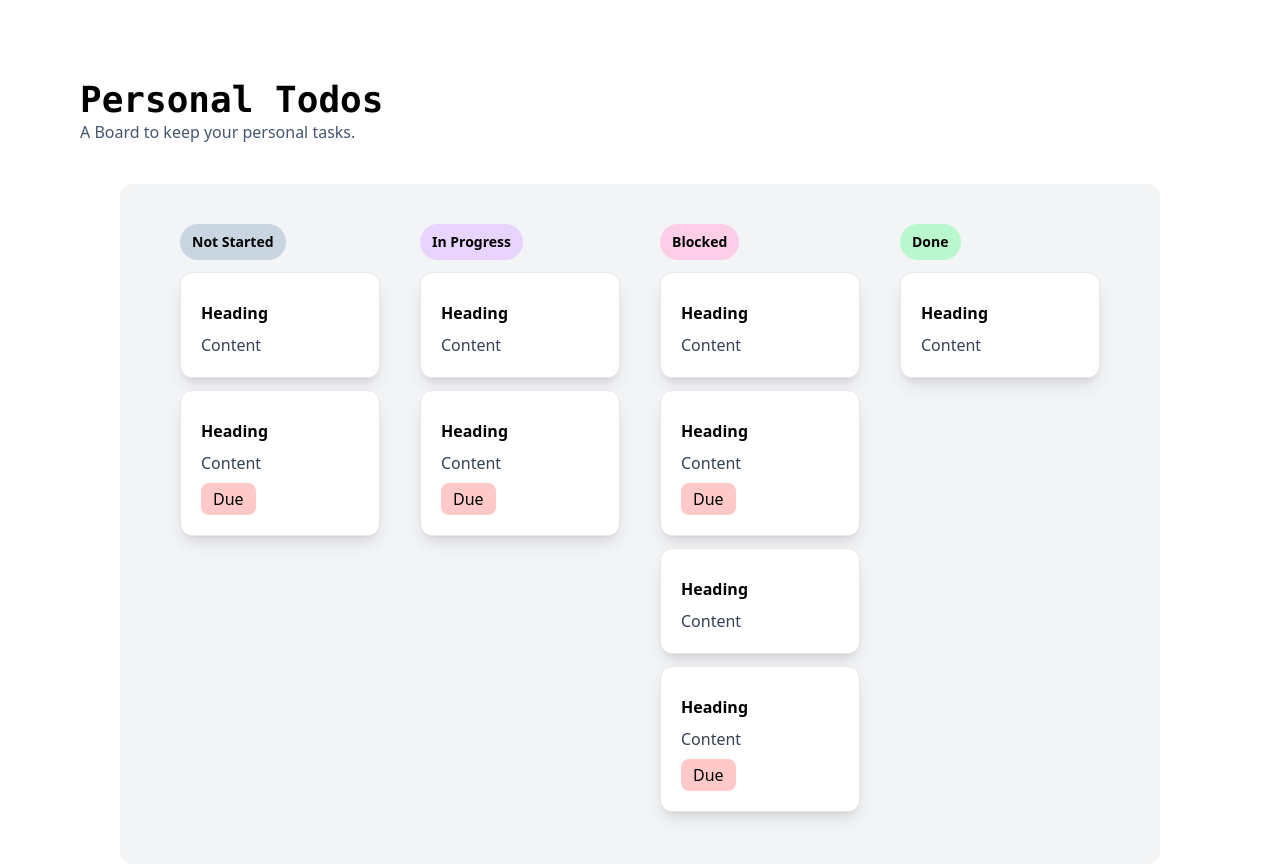
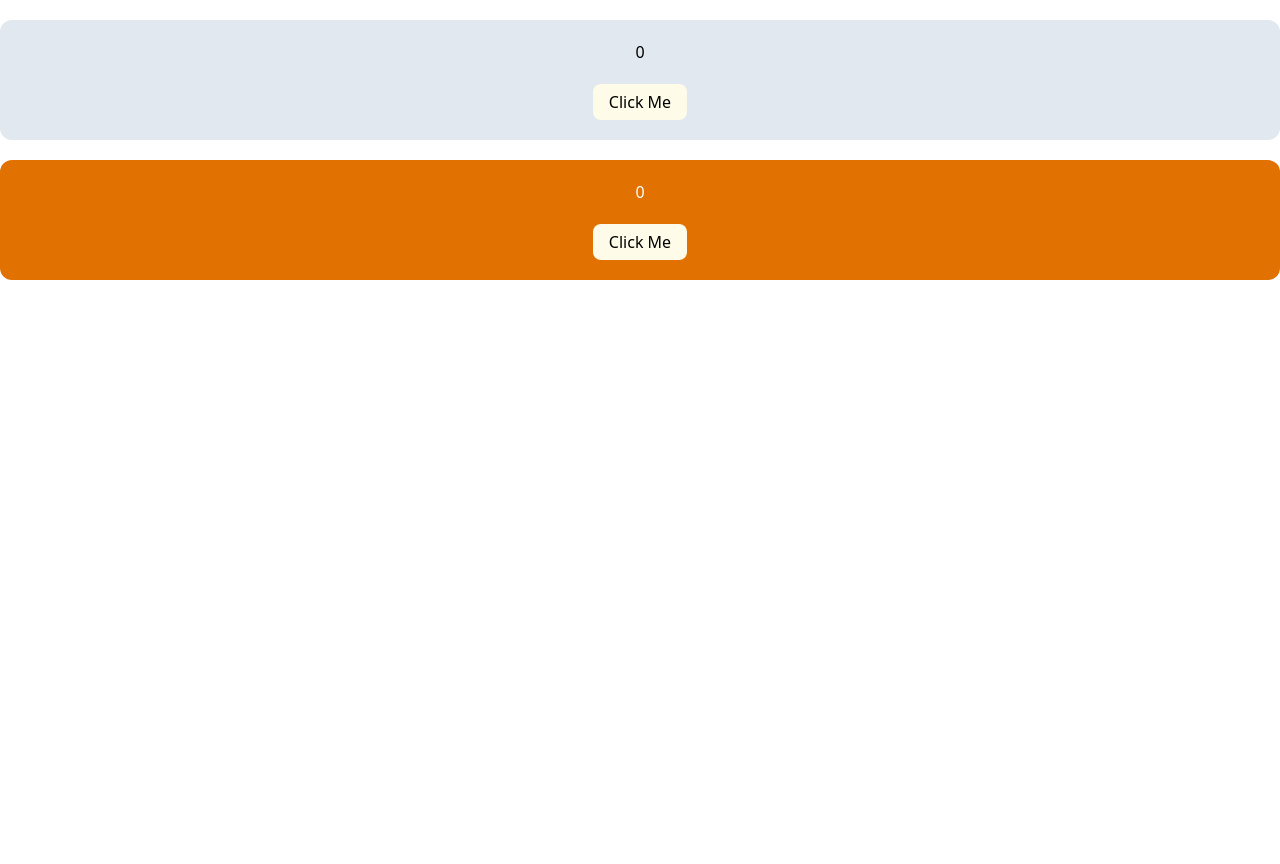
Before and after one commit to thezuraiz/my-react-learning, a React (Vite) app: page / in a window 1280 px wide. After the commit the page ends 800 px from the top, so only its background shows below. Built offline with nearby package versions, Linux system fonts and the light colour scheme.

Commit message:
Learn High Order Component

```diff
--- /dev/null
+++ b/src/apps/hoc/CounterApp.jsx
@@ -0,0 +1,13 @@
+import ClickCounter from "./clickCounter";
+import HoverCounter from "./hoverCount";
+
+const CounterApp = () => {
+  return (
+    <>
+      <ClickCounter />
+      <HoverCounter />
+    </>
+  );
+};
+
+export default CounterApp;
--- /dev/null
+++ b/src/apps/hoc/WrapCounter.jsx
@@ -0,0 +1,15 @@
+import { useState } from "react";
+
+const WrapCounter = (OldComponent) => {
+  return function CounterApp(props) {
+    const [count, setCount] = useState(0);
+
+    const handleCount = () => {
+      setCount((prev) => prev + 2);
+    };
+
+    return <OldComponent count={count} handleCount={handleCount} {...props} />;
+  };
+};
+
+export default WrapCounter;
--- /dev/null
+++ b/src/apps/hoc/clickCounter.jsx
@@ -0,0 +1,20 @@
+/* eslint-disable react/prop-types */
+
+import WrapCounter from "./WrapCounter";
+
+const ClickCounter = (props) => {
+  let { count, handleCount } = props;
+  return (
+    <div className="p-5 m-5 mx-auto bg-slate-200 container text-center rounded-xl">
+      <h3>{count}</h3>
+      <button
+        onClick={handleCount}
+        className="rounded-lg px-4 py-1.5 bg-yellow-50 cursor-pointer mt-5"
+      >
+        Click Me
+      </button>
+    </div>
+  );
+};
+
+export default WrapCounter(ClickCounter);
--- /dev/null
+++ b/src/apps/hoc/hoverCount.jsx
@@ -0,0 +1,19 @@
+/* eslint-disable react/prop-types */
+import WrapCounter from "./WrapCounter";
+
+const HoverCounter = (props) => {
+  let { count, handleCount } = props;
+  return (
+    <div className="p-5 m-5 mx-auto bg-amber-600 text-white container text-center rounded-xl">
+      <h3>{count}</h3>
+      <button
+        onMouseEnter={handleCount}
+        className="rounded-lg px-4 py-1.5 bg-yellow-50 cursor-pointer mt-5 text-black"
+      >
+        Click Me
+      </button>
+    </div>
+  );
+};
+
+export default WrapCounter(HoverCounter);
--- a/src/main.jsx
+++ b/src/main.jsx
@@ -1,4 +1,4 @@
-import { BrowserRouter } from "react-router-dom";
+// import { BrowserRouter } from "react-router-dom";
 import "./index.css";
 
 import { createRoot } from "react-dom/client";
@@ -9,10 +9,10 @@ import { createRoot } from "react-dom/client";
 // import UseLayoutEffect from "./hooks/useLayoutEffect";
 // import CustomHook from "./component/CustomHook";
 // import App from "./App.jsx";
-// import CounterAppUsingRedux from "./component/CounterAppUsingRedux.jsx";
-import { Provider } from "react-redux";
+// // import CounterAppUsingRedux from "./component/CounterAppUsingRedux.jsx";
+// import { Provider } from "react-redux";
 
-import userStore from "./store/userRedux.jsx";
+// import userStore from "./store/userRedux.jsx";
 // import store from "./context/reduxStore.jsx";
 // import UseCounterComponent from "./component/UseCounterComponent.jsx";
 // import UseRefHook from "./hooks/useRefHook";
@@ -22,51 +22,53 @@ import userStore from "./store/userRedux.jsx";
 // import UseReducerHook from "./hooks/useReducer";
 // import UseMemoHook from "./hooks/useMemoHook";
 // import UseCallBackHook from "./hooks/useCallBackHook";
-import { QueryClient, QueryClientProvider } from "@tanstack/react-query";
-import { ReactQueryDevtools } from "@tanstack/react-query-devtools";
-import { Slide, ToastContainer } from "react-toastify";
-import TodoApp from "./apps/todo_app.jsx";
+// import { QueryClient, QueryClientProvider } from "@tanstack/react-query";
+// import { ReactQueryDevtools } from "@tanstack/react-query-devtools";
+// import { Slide, ToastContainer } from "react-toastify";
+// import TodoApp from "./apps/todo_app.jsx";
+import CounterApp from "./apps/hoc/CounterApp.jsx";
 
-const queryClient = new QueryClient();
+// const queryClient = new QueryClient();
 
 createRoot(document.getElementById("root")).render(
-  <BrowserRouter>
-    {/* <Provider store={store}>
-      <CounterAppUsingRedux />
-    </Provider> */}
+  <CounterApp />
+  // <BrowserRouter>
+  //   {/* <Provider store={store}>
+  //     <CounterAppUsingRedux />
+  //   </Provider> */}
 
-    {/* <UseCounterComponent /> */}
-    {/* <UseFetchHook /> */}
-    {/* <FormHandling /> */}
-    {/* <UseStateHook /> */}
-    {/* <CustomHook /> */}
-    {/* <UseLayoutEffect /> */}
-    {/* <UseImperativeHandleHook /> */}
-    {/* <UseRefHook /> */}
-    {/* <UseCallBackHook /> */}
-    {/* <UseMemoHook /> */}
-    {/* <UseReducerHook /> */}
-    {/* <UseContextHook /> */}
-    {/* <UseEffectComponent /> */}
-    <Provider store={userStore}>
-      <QueryClientProvider client={queryClient}>
-        {/* <App /> */}
-        <TodoApp />
-        <ToastContainer
-          position="bottom-left"
-          autoClose={2000}
-          hideProgressBar={false}
-          newestOnTop
-          closeOnClick={false}
-          rtl={false}
-          pauseOnFocusLoss
-          draggable
-          pauseOnHover
-          theme="light"
-          transition={Slide}
-        />
-        <ReactQueryDevtools initialIsOpen={false} />
-      </QueryClientProvider>
-    </Provider>
-  </BrowserRouter>
+  //   {/* <UseCounterComponent /> */}
+  //   {/* <UseFetchHook /> */}
+  //   {/* <FormHandling /> */}
+  //   {/* <UseStateHook /> */}
+  //   {/* <CustomHook /> */}
+  //   {/* <UseLayoutEffect /> */}
+  //   {/* <UseImperativeHandleHook /> */}
+  //   {/* <UseRefHook /> */}
+  //   {/* <UseCallBackHook /> */}
+  //   {/* <UseMemoHook /> */}
+  //   {/* <UseReducerHook /> */}
+  //   {/* <UseContextHook /> */}
+  //   {/* <UseEffectComponent /> */}
+  //   <Provider store={userStore}>
+  //     <QueryClientProvider client={queryClient}>
+  //       {/* <App /> */}
+  //       <TodoApp />
+  //       <ToastContainer
+  //         position="bottom-left"
+  //         autoClose={2000}
+  //         hideProgressBar={false}
+  //         newestOnTop
+  //         closeOnClick={false}
+  //         rtl={false}
+  //         pauseOnFocusLoss
+  //         draggable
+  //         pauseOnHover
+  //         theme="light"
+  //         transition={Slide}
+  //       />
+  //       <ReactQueryDevtools initialIsOpen={false} />
+  //     </QueryClientProvider>
+  //   </Provider>
+  // </BrowserRouter>
 );
```
